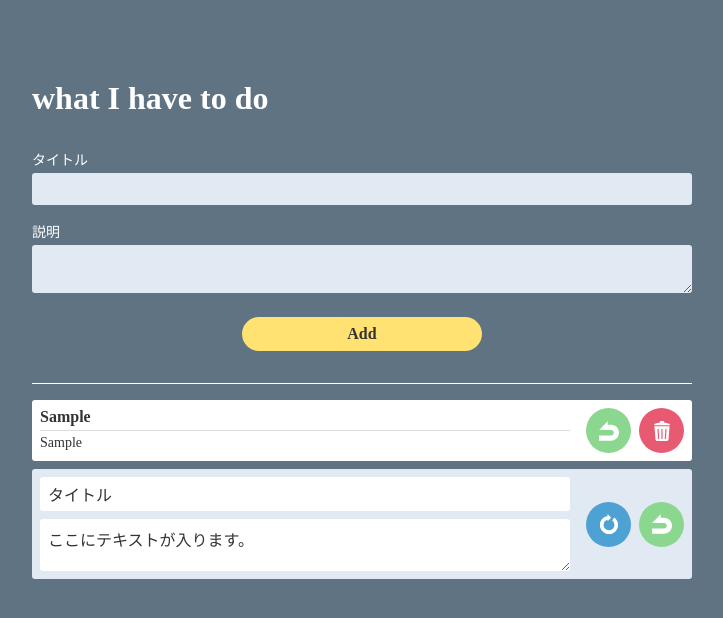
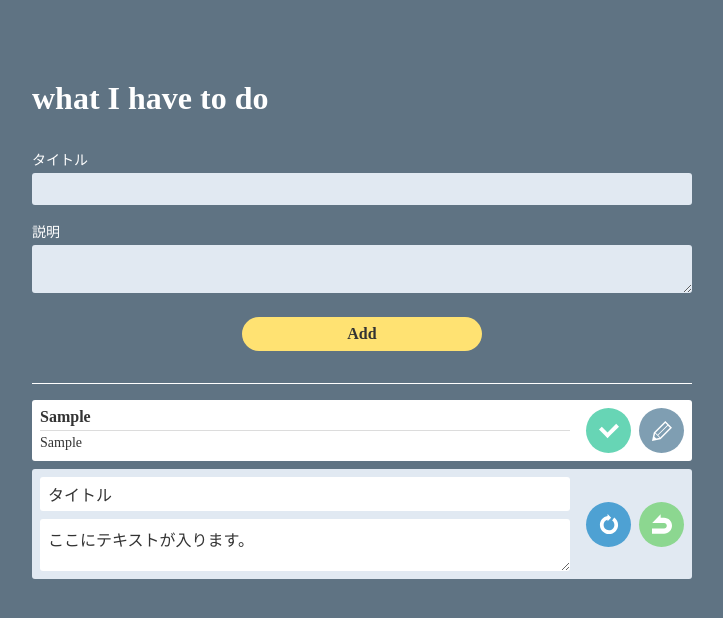
Before and after one commit to tomomi-hirai/react-todo, a React (Create React App) app: page / in a window 1280 px wide. Both pictures are taken after typing "Sample", "Sample" into the empty fields and a click on the input "Add". Shown: the top 618 px of the page, without its empty margins (278-1001 px from the left). Built offline with nearby package versions, Linux system fonts and the light colour scheme.

Commit message:
完了/未完了の切り替え機能実装

```diff
--- a/src/components/App.js
+++ b/src/components/App.js
@@ -16,6 +16,7 @@ class App extends Component {
       todoItems: todoItems
     }
     this.handleSubmit = this.handleSubmit.bind(this);
+    this.setTodoStatus = this.setTodoStatus.bind(this);
   }
 
   handleSubmit(e) {
@@ -37,6 +38,15 @@ class App extends Component {
     target.desc.value = '';
   }
 
+  setTodoStatus(target) {
+    const todoItems = [...this.state.todoItems];
+    const index = todoItems.findIndex(todoItem => todoItem.id === target.id);
+    const todoItem = todoItems[index]
+    todoItem.done = !todoItem.done;
+
+    this.setState({ todoItems });
+  }
+
   render() {
     return (
       <div className="app">
@@ -49,6 +59,7 @@ class App extends Component {
         <div className="app__todoWrapper">
           <TodoList
             todoItems={this.state.todoItems}
+            setTodoStatus={this.setTodoStatus}
           />
         </div>
       </div>
--- a/src/components/TodoItem.js
+++ b/src/components/TodoItem.js
@@ -1,10 +1,17 @@
 import React, { Component } from 'react';
 
 class TodoItem extends Component {
+  handleTodoStatus = () => {
+    this.props.setTodoStatus(this.props);
+  }
+
   render() {
-    const className = 'incompleteItem';
-    const btn1 = this.props.done ? 'done' : 'return';
-    const btn2 = this.props.done ? 'return' : 'delete';
+    const done = this.props.done;
+    const className = done ? 'doneItem': 'incompleteItem';
+    const btn1 = done ? 'return' : 'done';
+    const alt1 = done ? '元に戻す' : '完了';
+    const btn2 = done ? 'delete' : 'edit';
+    const alt2 = done ? '削除' : '編集';
 
     return(
       <li className={`todoList__item ${className}`} >
@@ -14,35 +21,17 @@ class TodoItem extends Component {
         </div>
         <ul className="todoList__actionBtnList">
           <li className="todoList__actionBtnItem">
-            <button className={`actionBtn actionBtn--${btn1}`} type="button">
-              <img className="actionBtn__icon" src={`img/icon_${btn1}.svg`} />
+            <button className={`actionBtn actionBtn--${btn1}`} type="button" onClick={this.handleTodoStatus}>
+              <img className="actionBtn__icon" src={`img/icon_${btn1}.svg`} alt={alt1} />
             </button>
           </li>
           <li className="todoList__actionBtnItem">
             <button className={`actionBtn actionBtn--${btn2}`} type="button">
-              <img className="actionBtn__icon" src={`img/icon_${btn2}.svg`} />
+              <img className="actionBtn__icon" src={`img/icon_${btn2}.svg`} alt={alt2} />
             </button>
           </li>
         </ul>
       </li>
-      /* <li className="todoList__item doneItem">
-        <div className="doneItem__content">
-          <span className="doneItem__title">タイトル</span>
-          <p className="doneItem__desc">ここにテキストが入ります。ここにテキストが入ります。</p>
-        </div>
-        <ul className="todoList__actionBtnList">
-          <li className="todoList__actionBtnItem">
-            <button className="actionBtn actionBtn--return" type="button">
-              <img className="actionBtn__icon" src="img/icon_return.svg" />
-            </button>
-          </li>
-          <li className="todoList__actionBtnItem">
-            <button className="actionBtn actionBtn--delete" type="button">
-              <img className="actionBtn__icon" src="img/icon_delete.svg"/>
-            </button>
-          </li>
-        </ul>
-      </li> */
     );
   }
 }
--- a/src/components/TodoList.js
+++ b/src/components/TodoList.js
@@ -9,6 +9,7 @@ class TodoList extends Component {
       <TodoItem
         key={todoItem.id}
         {...todoItem}
+        setTodoStatus={this.props.setTodoStatus}
       />
     );
 
```
